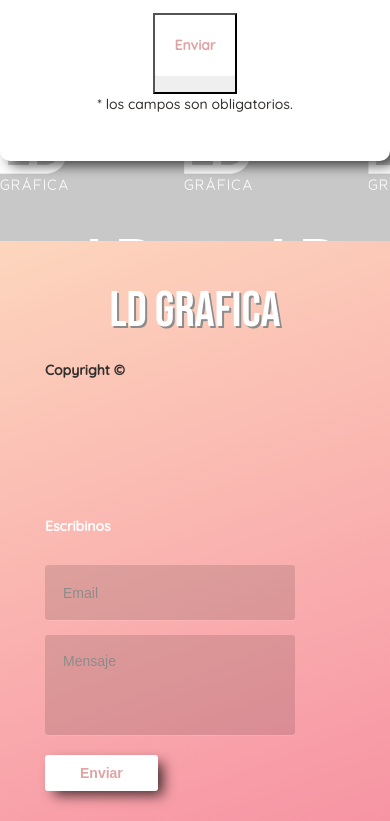
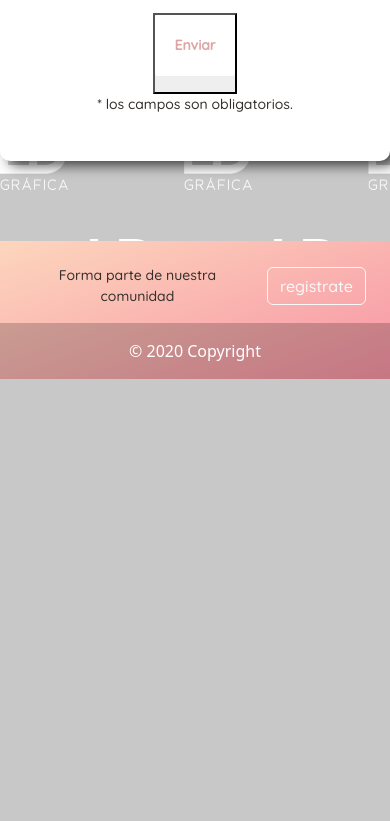
Before and after one commit to luciiadn/LDgrafica, a plain HTML site: page pages/unite.html in a window 390 px wide. Shown: the part 914-1735 px from the top of the page. After the commit the page ends 1293 px from the top, so only its background shows below. Drawn offline with Linux system fonts and the light colour scheme.

Commit message:
cambio footer

```diff
--- a/css/css.css
+++ b/css/css.css
@@ -48,142 +48,13 @@ a:visited {
 
 /* FOOTER */
 
-.footer-distributed{
-  background-image: linear-gradient(-20deg, #f794a4 0%, #fdd6bd 100%);
-  box-shadow: 0 1px 1px 0 rgba(0, 0, 0, 0.12);
-  box-sizing: border-box;
-  width: 100%;
+.me-3{
   font-family: Quicksand;
-  font-size: 16px;
-  text-align: left;
-  padding: 50px 60px 40px;
-  overflow: hidden;
-
 }
-
-section {
-  width: 100%;
-  display: inline-block;
-  background: rgb(255, 255, 255)S;
-  height: 100px;
-  text-align: center;
-  font-size: 22px;
-  font-weight: 700;
-
-}
-
-.footer-distributed .footer-left{
-  float: left;
-}
-
-.footer-distributed h3{
-  color:  rgb(255, 255, 255);
-  text-shadow:2px 2px rgb(140, 140, 140);
-  font-family: bebas;
-  font-size: 50px;
-  margin: 0 0 10px;
-}
-
-.footer-distributed .footer-links{
-  color:  rgb(255, 255, 255);
-  margin: 0 0 10px;
-  padding: 0;
-}
-
-.footer-distributed .footer-links a{
-  display:inline-block;
-  line-height: 1.8;
-  text-decoration: none;
-  color:  inherit;
-}
-
-.footer-distributed .footer-icons{
-  margin-top: 40px;
-}
-
-.footer-distributed .footer-icons a{
-  display: inline-block;
-  width: 35px;
-  height: 35px;
-  cursor: pointer;
-
-  margin-right: 3px;
-  margin-bottom: 5px;
-}
-.footer-distributed .footer-icons .facebook {
-
-    width: 35px;
-    height: 35px;
-
-}
-
-.footer-distributed .footer-right{
-  float: right;
-}
-
-.footer-distributed .footer-right p{
-  display: inline-block;
-  vertical-align: top;
-  margin: 15px 42px 0 0;
-  color: rgb(255, 255, 255);
-}
-
-.footer-distributed form{
-  display: inline-block;
-}
-
-.footer-distributed form input,
-.footer-distributed form textarea{
-  display: block;
-  border-radius: 3px;
-  box-sizing: border-box;
-  background-color:  rgba(0, 0, 0, 0.12);
-  box-shadow: 0 1px 0 0 rgba(255, 255, 255, 0.1);
-  border: none;
-  resize: none;
-
-  font: inherit;
-  font-size: 14px;
-  font-weight: normal;
-  color:  rgb(255, 255, 255);
-
-  width: 400px;
-  padding: 18px;
-}
-
-.footer-distributed ::-webkit-input-placeholder {
-  color:  rgb(140, 140, 140);
-}
-
-.footer-distributed ::-moz-placeholder {
-  color:  rgb(140, 140, 140);
-  opacity: 1;
-}
-
-.footer-distributed :-ms-input-placeholder{
-  color:  #5c666b;
-}
-
-
-.footer-distributed form input{
-  height: 55px;
-  margin-bottom: 15px;
-}
-
-.footer-distributed form textarea{
-  height: 100px;
-  margin-bottom: 20px;
-}
-
-.footer-distributed form button{
-  border-radius: 3px;
+.btn btn-outline-light btn-rounded{
+  border-radius: 20px;
   background-color:  rgb(255,255,255);
   box-shadow: 7px 6px 13px -2px rgba(0,0,0,0.73);
-  color: rgb(223, 165, 164);
-  border: 0;
-  padding: 15px 50px;
-  font-weight: bold;
-  float: right;
 
 }
 
@@ -206,51 +77,7 @@ section {
 
 }
 
-@media (max-width: 1000px) {
 
-    .footer-distributed {
-      font: bold 14px sans-serif;
-    }
-    .footer-distributed .footer-company-name{
-      font-size: 12px;
-    }
-    .footer-distributed form input,
-    .footer-distributed form textarea{
-      width: 250px;
-    }
-    .footer-distributed form button{
-      padding: 10px 35px;
-    }
-
-    .footer-distributed{
-        padding: 30px;
-    }
-
-    .footer-distributed .footer-left,
-    .footer-distributed .footer-right{
-        float: none;
-        max-width: 300px;
-        margin: 0 auto;
-    }
-    .footer-distributed .footer-left{
-        margin-bottom: 40px;
-    }
-    .footer-distributed form{
-        margin-top: 30px;
-    }
-    .footer-distributed form{
-        display: block;
-    }
-    .footer-distributed form button{
-        float: none;
-    }
-    }
-    .atencion{
-        max-width: 200px;
-        display: block;
-        margin: 0px auto;
-
-}
 
 /* INDEX */
 
--- a/pages/unite.html
+++ b/pages/unite.html
@@ -90,39 +90,30 @@
             </div>
         </div>
       </div>
-    <footer class="footer-distributed">
-        <div class="footer-left">
+      <section class="footer">
 
-            <h3>LD Grafica</h3>
+        <footer class="text-center text-white" style="background-image: linear-gradient(-20deg, #f794a4 0%, #fdd6bd 100%)">
 
-            <p class="copyright">Copyright ©</p>
+          <div class="container p-4 pb-0">
 
-            <div class="footer-icons">
-
-              <a href="./imagenes/facebook.jpg"><i class="facebook"></i></a>
-              <a href="./imagenes/instagram.png"><i class="instagram"></i></a>
-              <a href="./imagenes/behance.jpg"><i class="behance"></i></a>
-              <a href="./imagenes/github.jpg"><i class="github"></i></a>
-
-            </div>
+            <section class="">
+              <p class="d-flex justify-content-center align-items-center">
+                <span class="me-3">Forma parte de nuestra comunidad</span>
+                <button type="button" class="btn btn-outline-light btn-rounded">
+                  registrate
+                </button>
+              </p>
+            </section>
 
           </div>
 
-          <div class="footer-right">
+          <div class="text-center p-3" style="background-color: rgba(0, 0, 0, 0.2);">
+            © 2020 Copyright
+          </div>
+        </footer>
 
-            <p>Escribinos</p>
+      </section>
 
-            <form action="#" method="post">
-
-              <input type="text" name="email" placeholder="Email">
-              <textarea name="mensaje" placeholder="Mensaje"></textarea>
-              <button>Enviar</button>
-
-            </form>
-
-        </div>
-
-    </footer>
     <script src="../boostrap/js/bootstrap.min.js"></script>
 </body>
 </html>
```
Also changed, not shown: index.html (+17 -26 lines), pages/clientes.html (+17 -27 lines), pages/conocenos.html (+16 -25 lines), pages/tienda.html (+16 -27 lines), pages/vinilos.html (+17 -27 lines), 6 other files.
